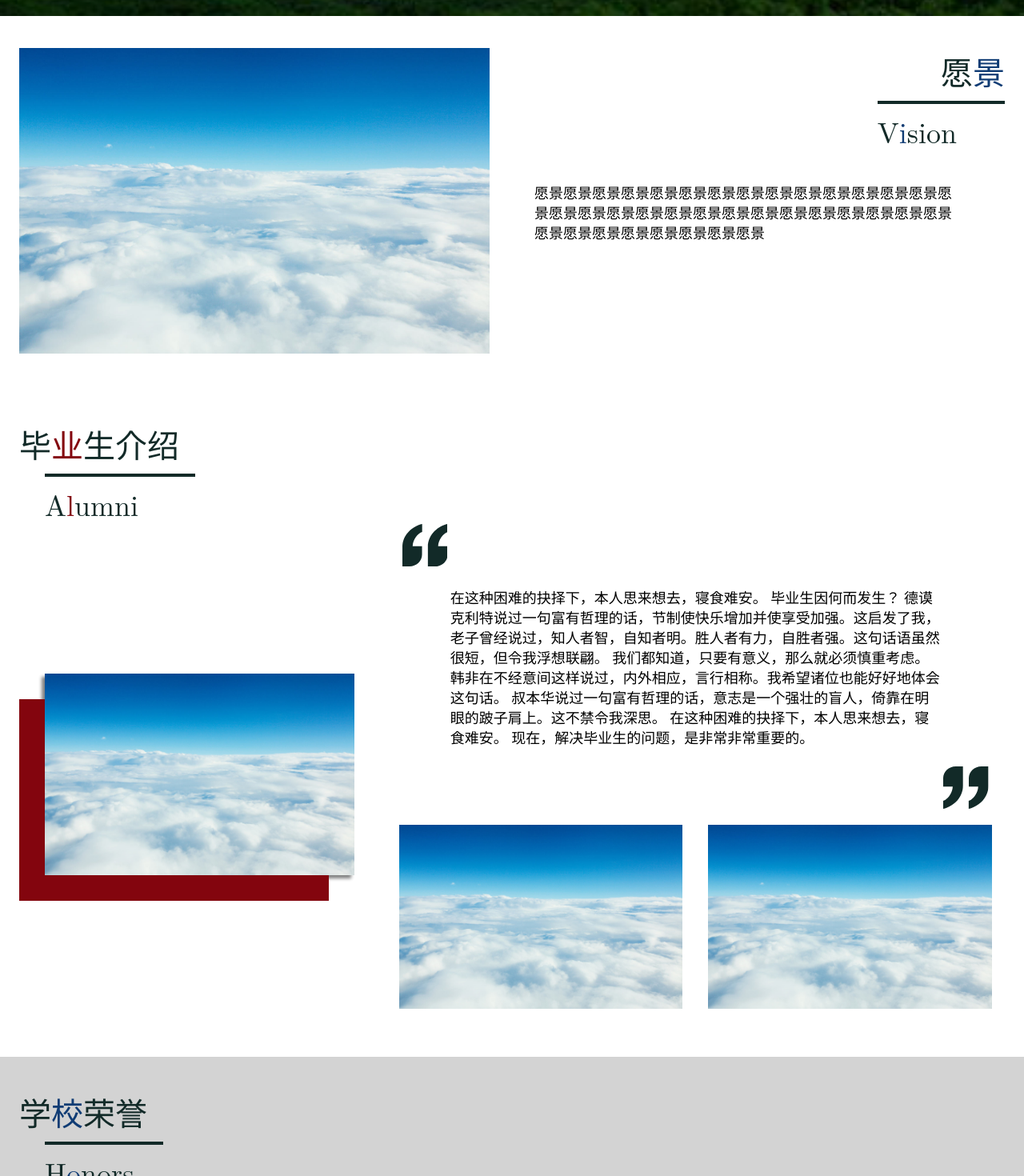
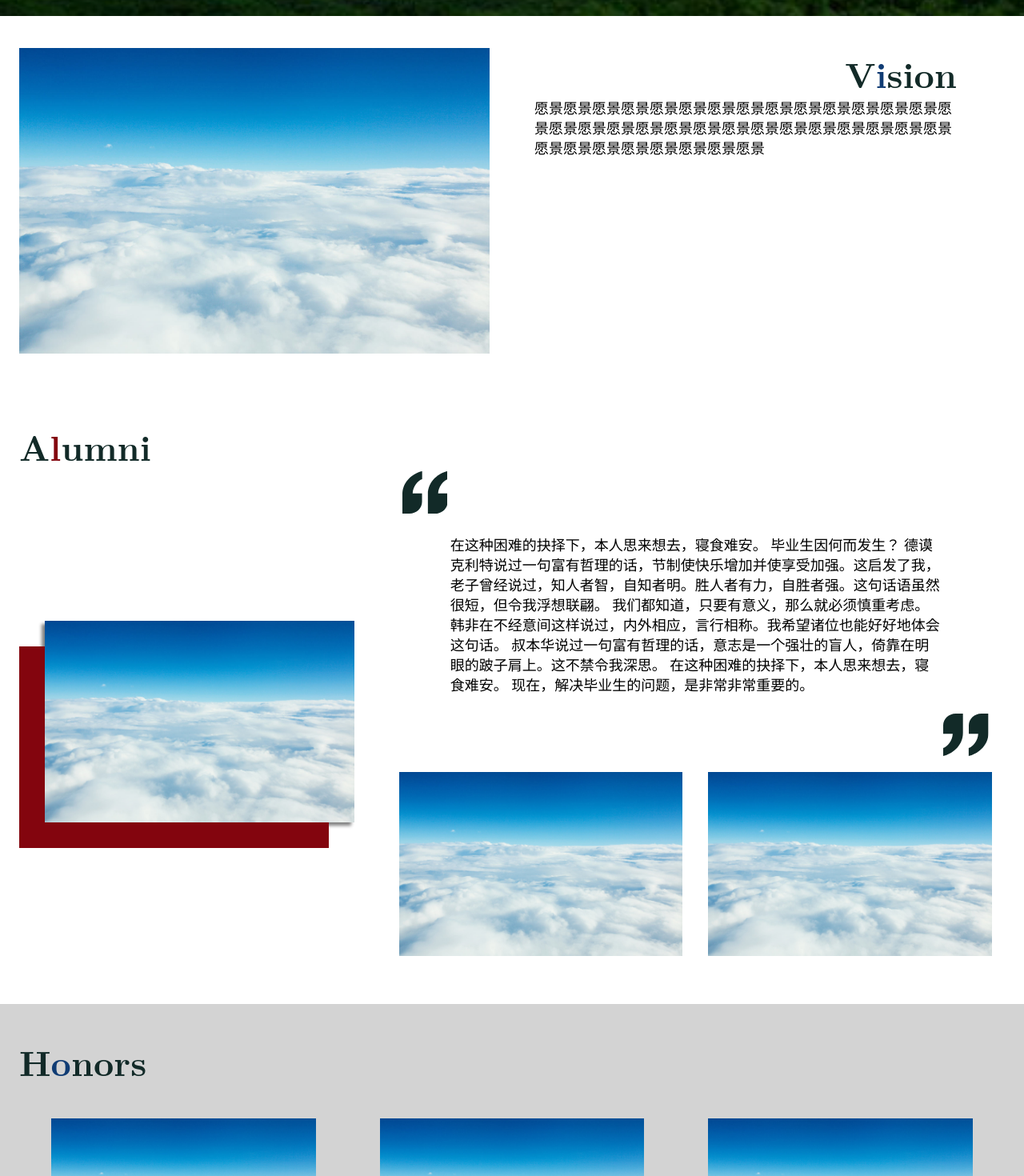
Before and after one commit to BAID-CSClub/baid-website-next, a Vue app: page /en-US/about in a window 1280 px wide. Shown: the part 780-2250 px from the top of the page at 80% size. Built offline with nearby package versions, Linux system fonts and the light colour scheme; a web font is replaced by a local one.

Commit message:
Update NotFancyTitle on AboutUs

```diff
--- a/src/components/DesktopAboutUs/AlumniSection.vue
+++ b/src/components/DesktopAboutUs/AlumniSection.vue
@@ -1,10 +1,7 @@
 <template>
   <section class="section">
     <div id="alumni" class="p-y-10 flex-col items-center">
-      <!-- <h2 class="title">
-                {{ $t("AboutUs.Alumni.Title") }}
-            </h2> -->
-      <FancyTitle :top="$t('AboutUs.Alumni.Title')" btm="Alumni" color="red"></FancyTitle>
+      <NotFancyTitle cn="毕业生介绍" en="Alumni" color="red"></NotFancyTitle>
       <div class="flex">
         <div style="flex: 1" class="pr-5 flex pl-8 items-center">
           <img :src="homeBg1" style="max-width: 100%; max-height: 100%" alt="pic1" class="alumni-big-pic" />
@@ -73,9 +70,8 @@
 </template>
 
 <script setup>
-import FancyTitle from '../FancyTitle.vue'
-
 import homeBg1 from '../../assets/images/homeBg1.jpg?webp'
+import NotFancyTitle from '../NotFancyTitle.vue'
 
 const alumni = [
   {
--- a/src/components/DesktopAboutUs/FacultySection.vue
+++ b/src/components/DesktopAboutUs/FacultySection.vue
@@ -1,8 +1,7 @@
 <template>
   <section class="section">
     <div id="faculty" class="p-y-10 flex-col items-center">
-      <!-- <h2 class="title"> {{ $t("AboutUs.Faculty.Title") }}</h2> -->
-      <FancyTitle :top="$t('AboutUs.Faculty.Title')" btm="Faculty" color="blue"></FancyTitle>
+      <NotFancyTitle cn="师资" en="Faculty" color="blue"></NotFancyTitle>
       <div class="flex items-center p-y-10 text-center">
         <div class="ratio w-1/2">{{ $t('AboutUs.Faculty.Ratio') }}</div>
         <p class="content w-1/2">{{ $t('AboutUs.Faculty.Content') }}</p>
@@ -12,7 +11,7 @@
 </template>
 
 <script setup>
-import FancyTitle from '../FancyTitle.vue'
+import NotFancyTitle from '../NotFancyTitle.vue'
 </script>
 <style>
 .ratio {
--- a/src/components/DesktopAboutUs/HonorSection.vue
+++ b/src/components/DesktopAboutUs/HonorSection.vue
@@ -1,10 +1,7 @@
 <template>
   <section class="section">
     <div id="honor" class="p-y-10 flex-col items-center">
-      <!-- <h2 class="title">
-                {{ $t("AboutUs.Honor.Title") }}
-            </h2> -->
-      <FancyTitle :top="$t('AboutUs.Honor.Title')" btm="Honors" color="blue"></FancyTitle>
+      <NotFancyTitle cn="学校荣誉" en="Honors" color="blue"></NotFancyTitle>
       <div class="flex pt-10 pb-10">
         <div class="honor-small-pic">
           <img :src="homeBg1" style="max-width: 100%; max-height: 100%" alt="pic1" />
@@ -17,10 +14,10 @@
         </div>
       </div>
       <div class="flex items-center">
-        <p style="width: 50%" class="pr-7 content">
+        <p class="pr-7 content w-1/2">
           {{ $t('AboutUs.Honor.Content') }}
         </p>
-        <div style="width: 50%" class="pl-7">
+        <div class="pl-7 w-1/2">
           <img :src="homeBg1" style="max-width: 100%; max-height: 100%" alt="pic1" />
         </div>
       </div>
@@ -30,7 +27,7 @@
 
 <script setup>
 import homeBg1 from '../../assets/images/homeBg1.jpg?webp'
-import FancyTitle from '../FancyTitle.vue'
+import NotFancyTitle from '../NotFancyTitle.vue'
 </script>
 
 <style>
--- a/src/components/DesktopAboutUs/TestCenterSection.vue
+++ b/src/components/DesktopAboutUs/TestCenterSection.vue
@@ -2,17 +2,13 @@
   <section class="section">
     <div id="test-center" class="p-y-10 font-sans flex">
       <div class="text-white flex-col w-1/2 pr-7">
-        <h2 class="title" style="color: white">
+        <h3 class="color-white font-sans text-8 tracking-wide">
           {{ $t('AboutUs.TestCenter.Title') }}
-        </h2>
+        </h3>
         <p class="content">{{ $t('AboutUs.TestCenter.Content') }}</p>
       </div>
-      <div style="width: 50%" class="pl-7 w-1/2">
-        <img
-          :src="homeBg1"
-          style="max-width: 100%; max-height: 100%"
-          alt="pic1"
-        />
+      <div class="pl-7 w-1/2">
+        <img :src="homeBg1" style="max-width: 100%; max-height: 100%" alt="pic1" />
       </div>
     </div>
   </section>
--- a/src/components/DesktopAboutUs/VisionSection.vue
+++ b/src/components/DesktopAboutUs/VisionSection.vue
@@ -1,12 +1,12 @@
 <template>
   <section class="section">
     <div class="flex p-y-10" id="vision">
-      <div style="width: 50%" class="pr-7">
+      <div class="pr-7 w-1/2">
         <img :src="homeBg1" style="max-width: 100%; max-height: 100%" alt="pic1" />
       </div>
-      <div style="width: 50%" class="pl-7">
-        <div class="flex justify-end m-b-10">
-          <FancyTitle top="愿景" btm="Vision" color="blue" right></FancyTitle>
+      <div class="pl-7 w-1/2">
+        <div class="flex justify-end">
+          <NotFancyTitle cn="愿景" en="Vision" color="blue" right></NotFancyTitle>
         </div>
         <p class="content w-90%">
           {{ $t('AboutUs.Vision.Content') }}
@@ -18,5 +18,5 @@
 
 <script setup>
 import homeBg1 from '../../assets/images/homeBg1.jpg?webp'
-import FancyTitle from '../FancyTitle.vue'
+import NotFancyTitle from '../NotFancyTitle.vue'
 </script>
```
